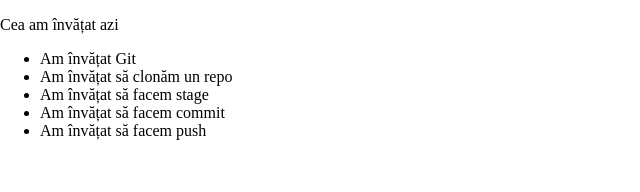
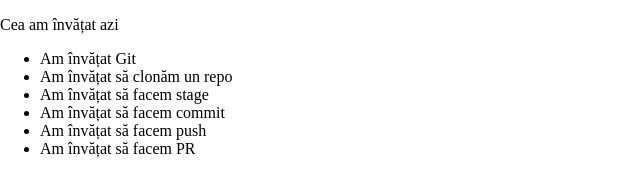
Before and after one commit to admatei/git-practice, a plain HTML site: page index.html in a window 1280 px wide. Shown: the whole page, without its empty margins (0-640 px from the left). Drawn offline with Linux system fonts and the light colour scheme.

Commit message:
New item in the list

```diff
--- a/index.html
+++ b/index.html
@@ -19,6 +19,7 @@
             <li>Am învățat să facem stage</li>
             <li>Am învățat să facem commit</li>
             <li>Am învățat să facem push</li>
+            <li>Am învățat să facem PR</li>
         </ul>
     </section>
 </body>
```
